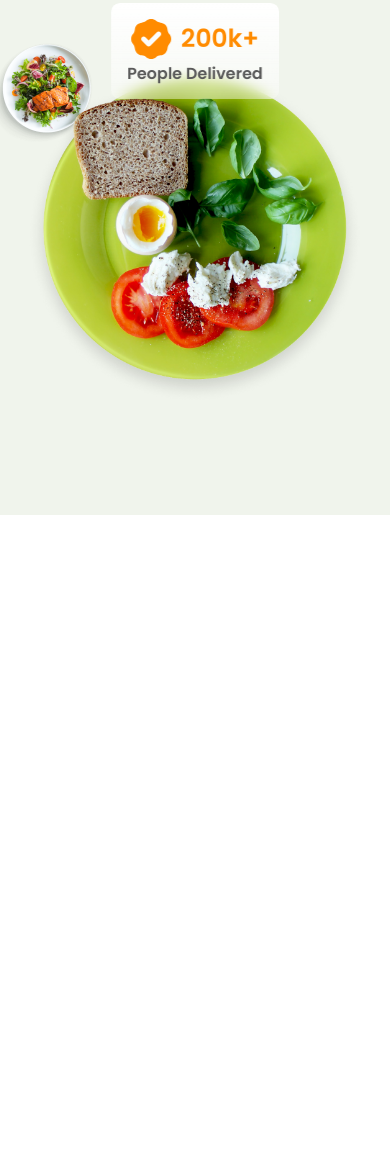
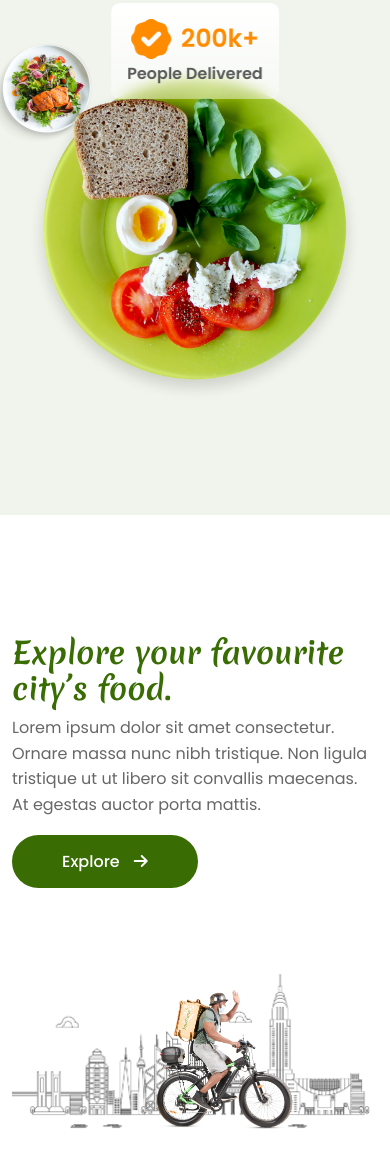
Before and after one commit to dev-rashidul/fanatech, a plain HTML site: page index.html in a window 390 px wide. Shown: the part 567-1734 px from the top of the page. Before the commit the page ends 1082 px from the top, so only its background shows below. Drawn offline with Linux system fonts and the light colour scheme.

Commit message:
Explore Section Done

```diff
--- a/assets/css/responsive.css
+++ b/assets/css/responsive.css
@@ -8,6 +8,16 @@
   .hero-content h2 {
     font-size: 60px;
     line-height: 120%;
+  }
+
+  @keyframes move {
+    0% {
+      transform: translate(0);
+    }
+
+    100% {
+      transform: translate(350px);
+    }
   }
 }
 
@@ -33,6 +43,20 @@
 
   .delivered h5 {
     font-size: 18px;
+  }
+
+  .explore-content h2 {
+    font-size: 40px;
+  }
+
+  @keyframes move {
+    0% {
+      transform: translate(0);
+    }
+
+    100% {
+      transform: translate(250px);
+    }
   }
 }
 
@@ -63,6 +87,24 @@
   .delivered h5 {
     font-size: 18px;
   }
+
+  .explore-content h2 {
+    font-size: 36px;
+  }
+
+  .explore-img {
+    padding-top: 100px;
+  }
+
+  @keyframes move {
+    0% {
+      transform: translate(0);
+    }
+
+    100% {
+      transform: translate(450px);
+    }
+  }
 }
 
 /* Min Width 300px and Max Width 767px */
@@ -76,7 +118,8 @@
     padding: 80px 0 100px;
   }
 
-  .hero-content h2 {
+  .hero-content h2,
+  .explore-content h2 {
     font-size: 30px;
     line-height: 120%;
   }
@@ -111,12 +154,37 @@
     font-size: 25px;
   }
 
-  .delivered h5 {
+  .delivered h5,
+  .search-btn button,
+  .explore-content p,
+  .explore-btn a {
     font-size: 16px;
+  }
+
+  .search-input input {
+    width: 100%;
   }
 
   .search-btn button {
     top: 80px;
     left: 0px;
   }
+
+  .explore-img {
+    padding-top: 100px;
+  }
+
+  .delivery-man img {
+    max-width: 50%;
+  }
+
+  @keyframes move {
+    0% {
+      transform: translate(0);
+    }
+
+    100% {
+      transform: translate(200px);
+    }
+  }
 }
--- a/assets/css/style.css
+++ b/assets/css/style.css
@@ -57,20 +57,6 @@ img {
 }
 
 /* Base Styles CSS End */
-
-/* .cycle {
-  animation: move 3s infinite;
-}
-
-@keyframes move {
-  0% {
-    transform: translate(0);
-  }
-
-  100% {
-    transform: translate(300px);
-  }
-} */
 
 /* Header Part CSS Start */
 
@@ -260,6 +246,10 @@ nav.navbar {
   .nav-link {
     padding: 5px 0 !important;
   }
+
+  .login-btn a {
+    font-size: 16px;
+  }
 }
 
 /* Navigation Section CSS End */
@@ -378,7 +368,7 @@ nav.navbar {
 }
 
 .search-input input {
-  width: 100%;
+  width: 70%;
   background: transparent;
   padding: 18px 5px 18px 60px;
   border: none;
@@ -391,12 +381,12 @@ nav.navbar {
 .search-btn button {
   font-size: 20px;
   font-weight: 500;
-  color: #ffffff;
+  color: var(--white);
   padding: 15px 50px;
   position: absolute;
   top: 0px;
   right: 0px;
-  background: #396c03;
+  background: var(--primary);
   border-radius: 100px;
   border: none;
 }
@@ -410,3 +400,69 @@ nav.navbar {
 /* Hero Section CSS End */
 
 /* Hero Part CSS End */
+
+/* Main Part CSS Start */
+
+/* Explore Section CSS Start */
+
+.explore-wrapper {
+  padding: 120px 0;
+}
+
+.explore-content h2 {
+  font-family: "Merienda", cursive;
+  font-size: 50px;
+  font-weight: 700;
+  line-height: 130%;
+  color: var(--primary);
+}
+
+.explore-content p {
+  font-size: 18px;
+  font-weight: 400;
+  line-height: 160%;
+  color: var(--gray);
+}
+
+.explore-btn a {
+  font-weight: 500;
+  font-size: 20px;
+  color: var(--white);
+  padding: 15px 50px;
+  background: var(--primary);
+  border-radius: 100px;
+}
+
+.explore-btn a i {
+  padding-left: 10px;
+}
+
+.delivery-man {
+  position: absolute;
+  left: 0;
+  bottom: 0;
+}
+
+.delivery-man img {
+  max-width: 80%;
+  width: 100%;
+  animation: move 4s infinite;
+}
+
+@keyframes move {
+  0% {
+    transform: translate(0);
+  }
+
+  100% {
+    transform: translate(450px);
+  }
+}
+
+.search-input ::placeholder {
+  font-size: 16px;
+}
+
+/* Explore Section CSS End */
+
+/* Main Part CSS End */
--- a/index.html
+++ b/index.html
@@ -144,6 +144,47 @@
 
     <!-- Header Part HTML End -->
 
+    <!-- Main Part HTML Start -->
+
+    <!-- Explore Section HTML Start -->
+
+    <section id="Explore">
+      <div class="explore-wrapper overflow-hidden">
+        <div class="container">
+          <div class="row align-items-center">
+            <div class="col-lg-6">
+              <div class="explore-content">
+                <h2>Explore your favourite city’s food.</h2>
+                <p>
+                  Lorem ipsum dolor sit amet consectetur. Ornare massa nunc nibh
+                  tristique. Non ligula tristique ut ut libero sit convallis
+                  maecenas. At egestas auctor porta mattis.
+                </p>
+                <div class="explore-btn pt-3">
+                  <a href="#">Explore <i class="fa fa-arrow-right"></i></a>
+                </div>
+              </div>
+            </div>
+            <div class="col-lg-6">
+              <div class="explore-img position-relative">
+                <img src="assets/images/explore-img.png" alt="explore-img" />
+                <div class="delivery-man">
+                  <img
+                    src="assets/images/delivery-man.png"
+                    alt="delivery-man"
+                  />
+                </div>
+              </div>
+            </div>
+          </div>
+        </div>
+      </div>
+    </section>
+
+    <!-- Explore Section HTML End -->
+
+    <!-- Main Part HTML End -->
+
     <!-- Bootstrap JavaScript -->
     <script src="assets/js/bootstrap.bundle.min.js"></script>
 
```
Also changed, not shown: assets/images/delivery-man.png (renamed from assets/images/cycle.png), assets/images/explore-img.png (added).
